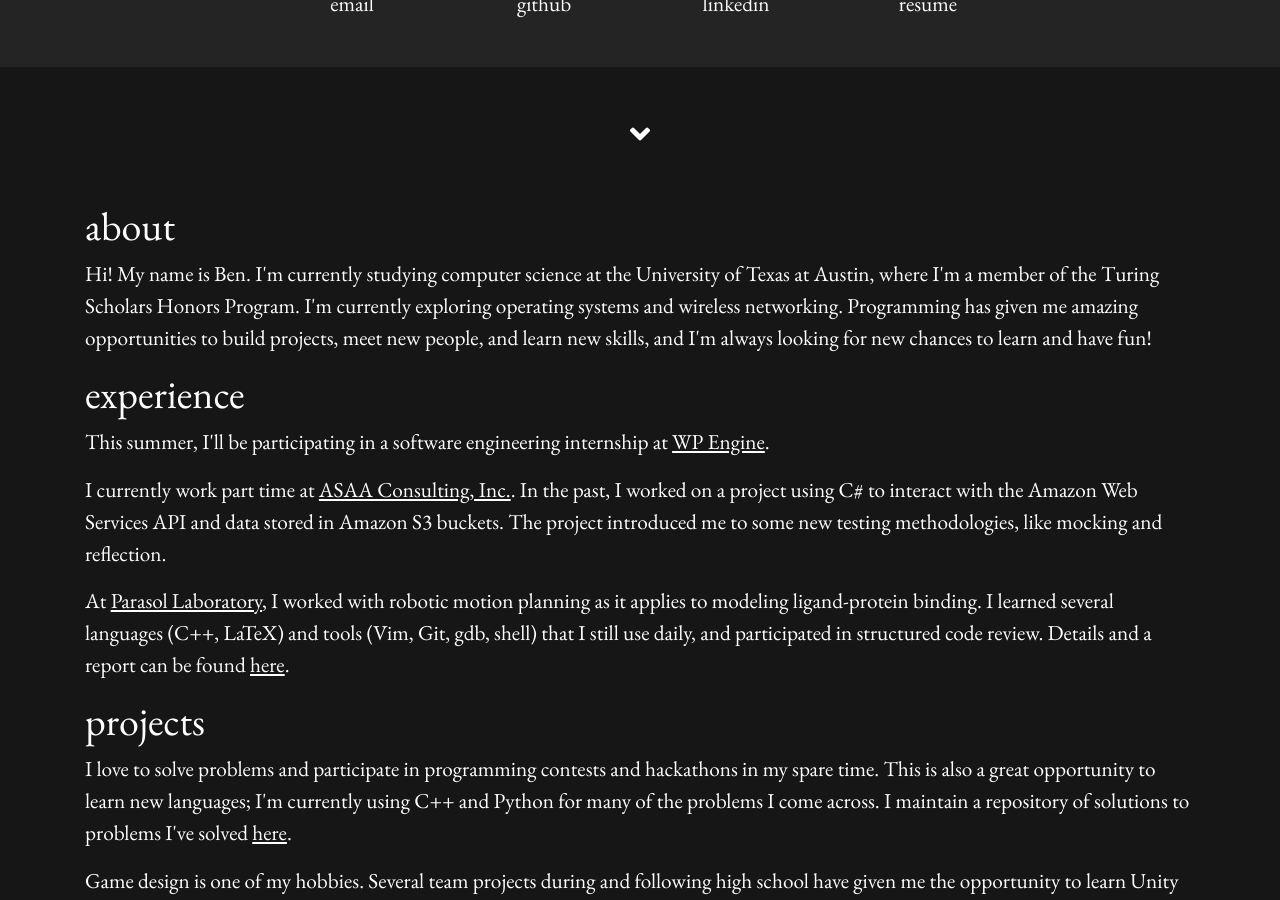
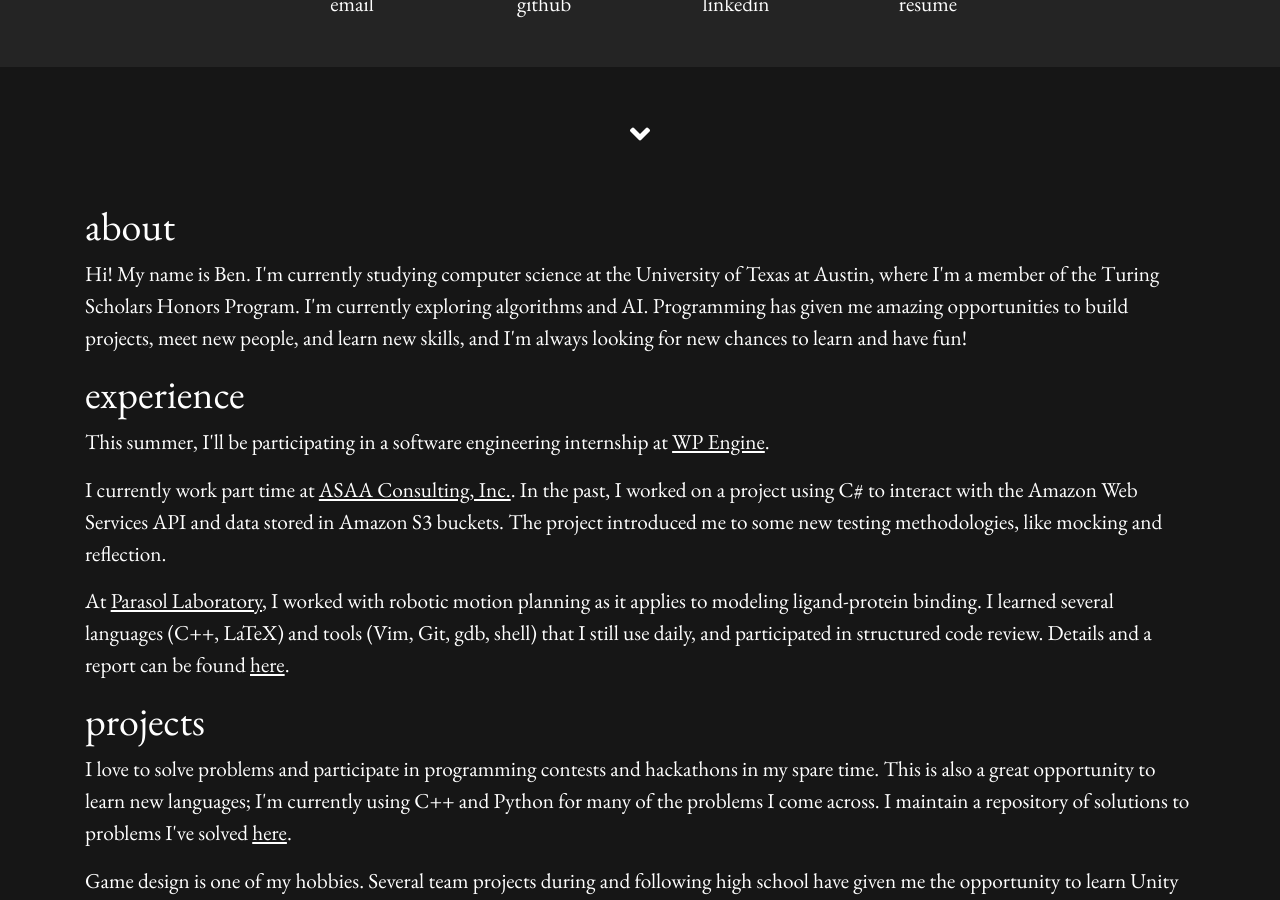
Before and after one commit to bporter816/bporter816.github.io, a Jekyll site: the page built from index.html, in a window 1280 px wide and 900 px high, scrolled down 698 px. Built offline with Jekyll 4.4.1, drawn with Linux system fonts in a browser that asks for light colours.

Commit message:
index: update current courses

```diff
--- a/index.html
+++ b/index.html
@@ -38,7 +38,7 @@ layout: default
   <h1 id="about">about</h1>
   <p>
     Hi! My name is Ben. I'm currently studying computer science at the University of Texas at Austin, where I'm a member
-    of the Turing Scholars Honors Program. I'm currently exploring operating systems and wireless networking.
+    of the Turing Scholars Honors Program. I'm currently exploring algorithms and AI.
     Programming has given me amazing opportunities to build projects, meet new people, and learn new skills, and I'm
     always looking for new chances to learn and have fun!
   </p>
```
